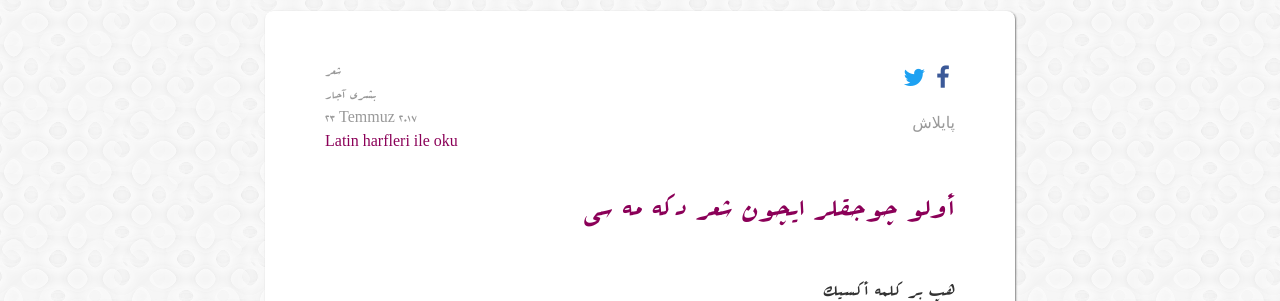
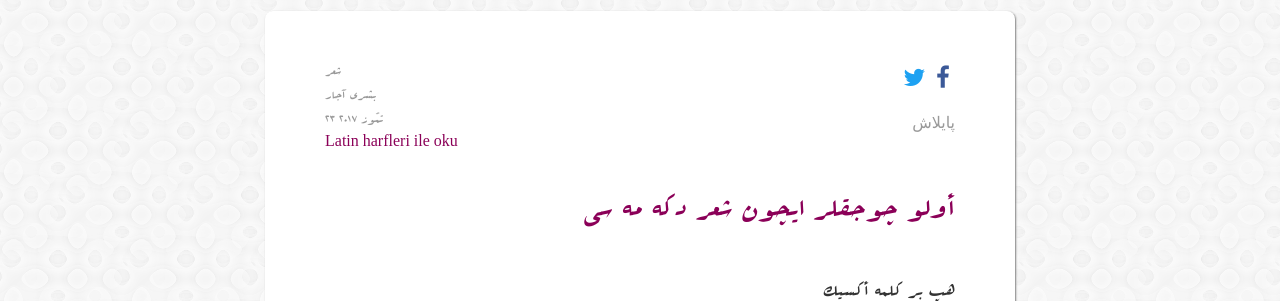
Before and after one commit to muhammedaydogdu/muhammedaydogdu.github.io, a Jekyll site: the page built from _posts/2017-07-23-olu-cocuklar-icin-os.md, in a window 1280 px wide. Shown: the part 183-484 px from the top of the page. Built offline with Jekyll 4.4.1, drawn with Linux system fonts in a browser that asks for light colours; some web fonts are replaced.

Commit message:
Update os.html

```diff
--- a/_layouts/os.html
+++ b/_layouts/os.html
@@ -29,7 +29,7 @@
                     {{ page.type }}<br>
                   {% endif %}
                   {{ page.author }}<br>
-                  {{ page.date | date_to_long_string | replace: "January", "Ocak" | replace: "February", "Şubat" | replace: "March", "Mart" | replace: "April", "Nisan" | replace: "May","Mayıs" | replace: "June", "Haziran" | replace: "July", "Temmuz" | replace: "August", "Ağustos" | replace: "September", "Eylül" | replace: "October", "Ekim" | replace: "November", "Kasım" | replace: "December", "Aralık" }}<br>
+                  {{ page.date | date_to_long_string | replace: "January", "اوجاق" | replace: "February", "شباط" | replace: "March", "مارت" | replace: "April", "نیسان" | replace: "May","مایس" | replace: "June", "حزیران" | replace: "July", "تمّوز" | replace: "August", "آغستوس" | replace: "September", "ایلول" | replace: "October", "قاسم" | replace: "November", "قاسم" | replace: "December", "آرالق" }}<br>
                   <a id="lang" href="{{ page.link }}">Latin harfleri ile oku</a>
                 </p>
               </div>
@@ -40,9 +40,9 @@
                   <a id="wa" target="_blank" class="hidden-md hidden-lg hidden-xl" href="whatsapp://send?text=Ceriha - {{ page.title }} http://ceriha.com{{ page.url }}" data-action="share/whatsapp/share"><i class="fa fa-whatsapp"></i></a>
                 </p>
                   <p style="font-family: B Arabic">
-                <p>پایلاش</p>
-              </div>
-            </div>
+                   <p>پایلاش</p>
+                 </div>
+               </div>
             <h2 class="text-right os-text">{{ page.title }}</h2>
             <div class="text-right os-text">
               {{ content }}
```
